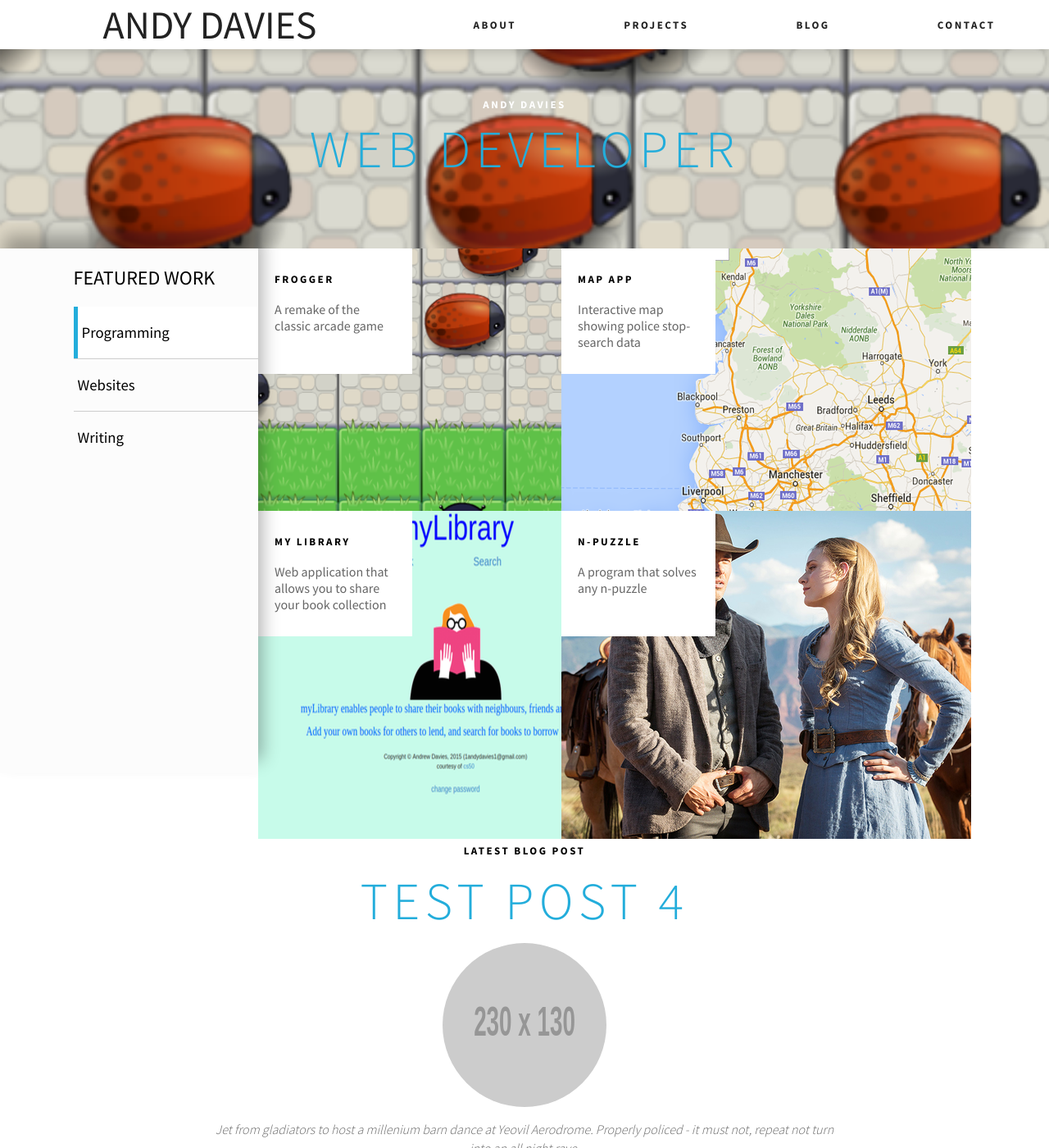
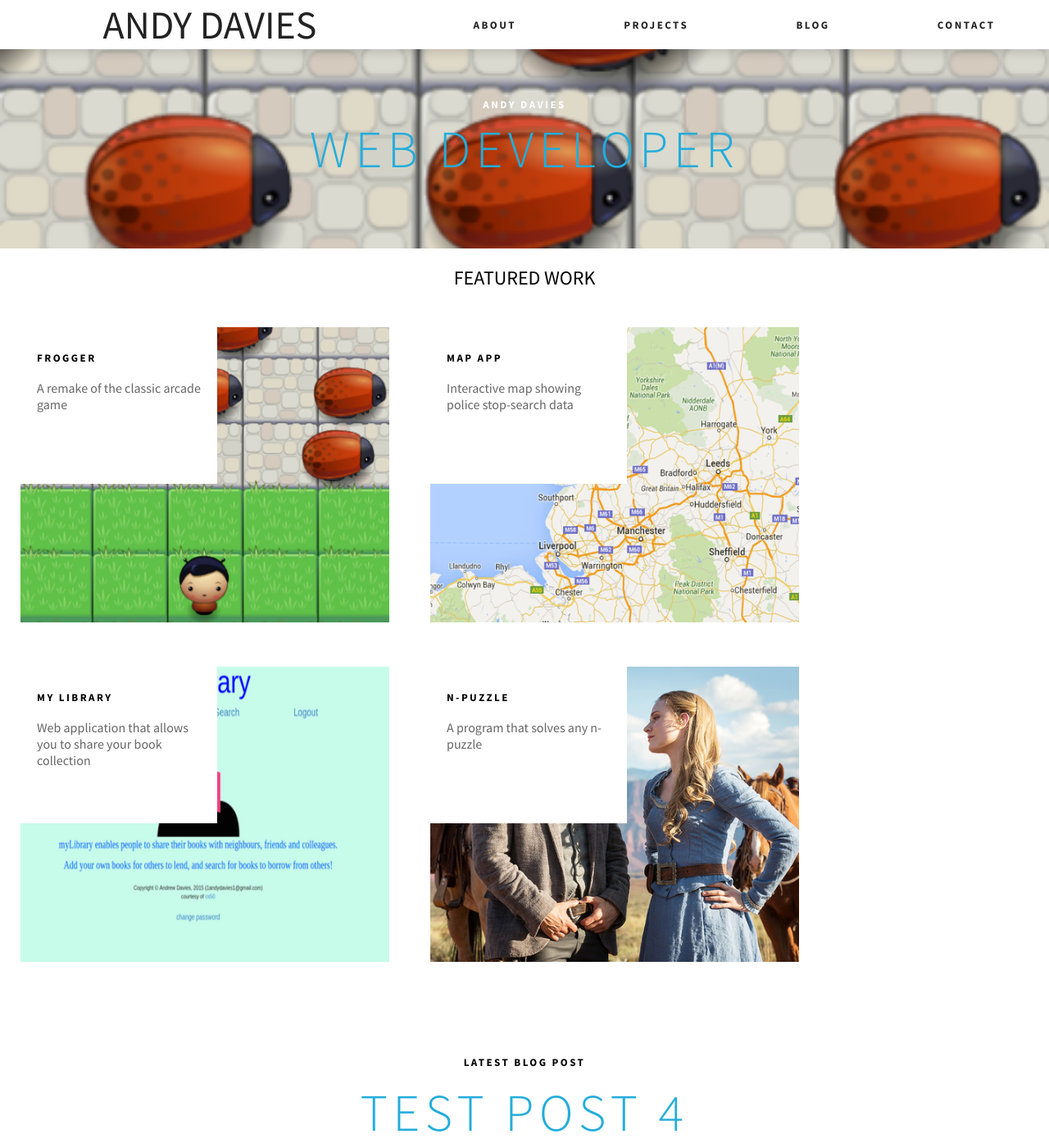
Before and after one commit to andavies/andavies.github.io, a Jekyll site: the page built from index.html, in a window 1280 px wide and 1400 px high. Shown: the whole window at 82% size. Built offline with Jekyll 4.4.1, drawn with Linux system fonts in a browser that asks for light colours.

Commit message:
Style featured-work for mobile

```diff
--- a/_sass/_components/_featured-work.scss
+++ b/_sass/_components/_featured-work.scss
@@ -1,9 +1,12 @@
 .featured-work-grid {
-	display: flex;
+	/*display: flex;*/
+	display: block;
+	width: 100%;
 }
 
 .sidebar-selector {
-	flex-grow: 1;
+
+	/*
 	background-color: $muted_background_color;
 	padding-left: 7%;
 	box-shadow: 5px -16px 20px 0 rgba(0, 0, 0, 0.3);
@@ -11,6 +14,15 @@
 
 	.sidebar-selector-heading {
 		padding-right: 10px;
+	}
+	*/
+
+	.sidebar-selector-heading {
+		text-align: center;
+	}
+
+	ul {
+		display: none;
 	}
 }
 
@@ -36,10 +48,9 @@
 
 .featured-grid {
 	display: flex;
-	flex-grow: 5;
 	flex-wrap: wrap;
 	justify-content: flex-start;
-	width: 750px;
+	width: 100%;
 }
 
 .hidden {
--- a/_sass/_components/_tile.scss
+++ b/_sass/_components/_tile.scss
@@ -1,7 +1,8 @@
 .tile {
 
-	height: 320px;
-	width: 370px;
+	width: 100%;
+	box-sizing: border-box;
+	padding: 5%;
 
 	/* hover effect from hover.css by Ian Lunn
 	 * https://github.com/IanLunn/Hover/blob/master/css/hover.css
@@ -9,6 +10,7 @@
 	 */
 
 	// TODO: use auto-prefixer
+
 
 	display: inline-block;
 	vertical-align: middle;
@@ -22,6 +24,12 @@
 	-webkit-transition-duration: 0.3s;
 	-webkit-transition-property: box-shadow, transform;
 
+
+	img {
+		width: 100%;
+	}
+
+	/*
 	&:hover {
 		position: relative;
 		z-index: 2;
@@ -30,6 +38,7 @@
 
 		-webkit-transform: scale(1.05);
 	}
+	*/
 }
 
 .tile-info {
@@ -37,5 +46,6 @@
 	width: 40%;
 	height: 40%;
 	background-color: white;
+	opacity: 1;
 	padding: 12px 20px 13px 20px;
 }
```
